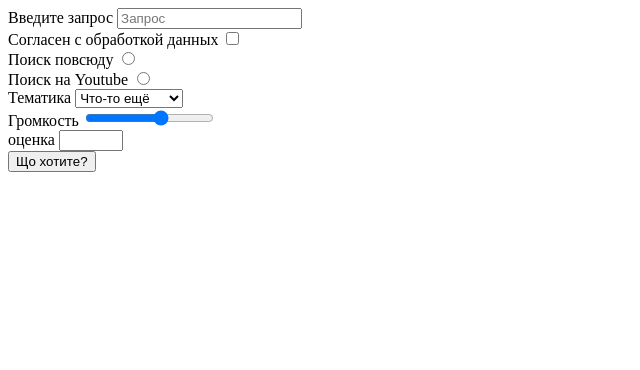
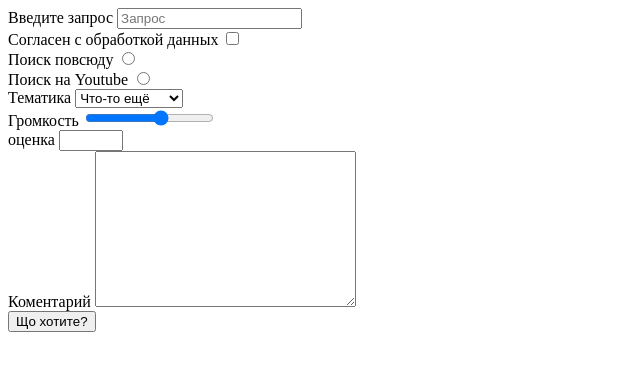
Before and after one commit to KushnaryowPavel/Verst, a plain HTML site: page demo.html in a window 1280 px wide. Shown: the whole page, without its empty margins (0-640 px from the left). Drawn offline with Linux system fonts and the light colour scheme.

Commit message:
added textarea

```diff
--- a/demo.html
+++ b/demo.html
@@ -47,6 +47,10 @@
       <label for="num">оценка</label>
       <input type="number" name="num" id="num" min="1" max="5" step="0.5">
     </div>
+    <div>
+      <label for="text">Коментарий</label>
+      <textarea name="text" id="text" cols="30" rows="10"></textarea>
+    </div>
     <button>Що хотите?</button>
   </form>
 </body>
```
